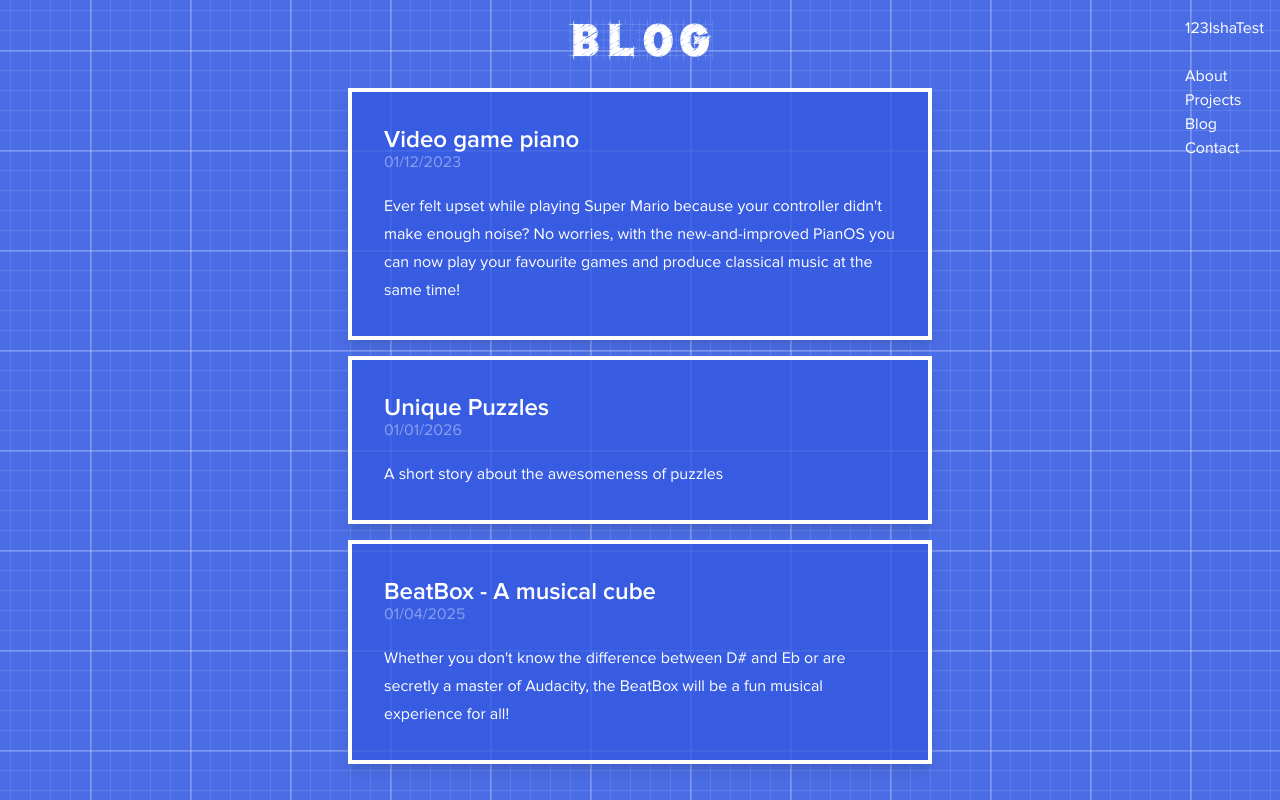
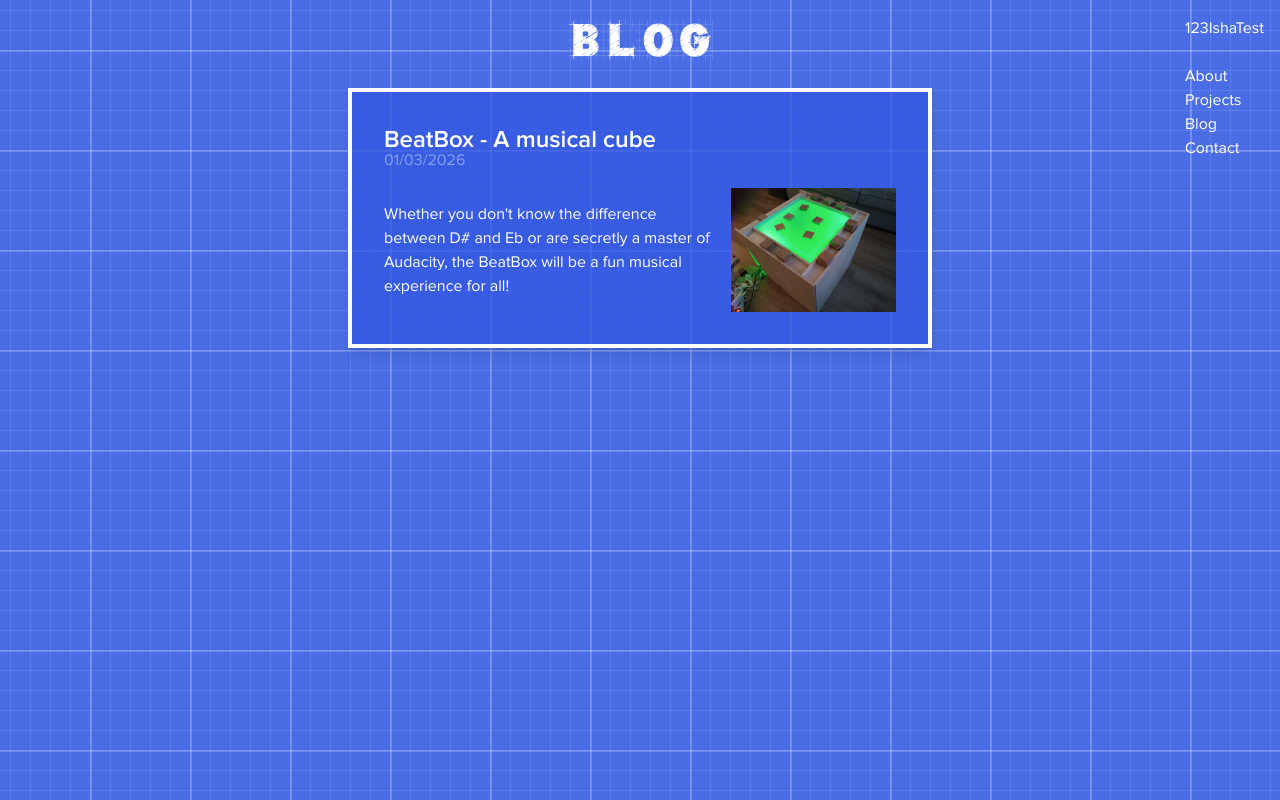
Before and after one commit to 123ishaTest/123ishatest-com, a SvelteKit app: page /blog in a window 1280 px wide. Built offline with nearby package versions, Linux system fonts and the light colour scheme.

Commit message:
Improve blog layout

```diff
--- a/src/lib/content/blogPosts.ts
+++ b/src/lib/content/blogPosts.ts
@@ -1,4 +1,5 @@
 import type { BlogPost } from '$lib/model/BlogPost';
+import { asset } from '$app/paths';
 
 export const piano: BlogPost = {
   id: 'piano',
@@ -16,8 +17,8 @@ export const beatBox: BlogPost = {
   title: 'BeatBox - A musical cube',
   description:
     "Whether you don't know the difference between D# and Eb or are secretly a master of Audacity, the BeatBox will be a fun musical experience for all!",
-  date: '01/04/2025',
-  image: '',
+  date: '01/03/2026',
+  image: asset('/images/beatbox/beatbox-led.jpg'),
   tags: ['games'],
   path: '/(app)/blog/(posts)/beat-box',
 };
@@ -34,15 +35,15 @@ export const foolsball: BlogPost = {
 };
 
 export const blogPosts: BlogPost[] = [
-  piano,
-  {
-    id: 'unique-puzzle',
-    title: 'Unique Puzzles',
-    description: 'A short story about the awesomeness of puzzles',
-    date: '01/01/2026',
-    image: '',
-    tags: ['games'],
-    path: '/(app)/blog/(posts)/puzzles',
-  },
+  // piano,
+  // {
+  //   id: 'unique-puzzle',
+  //   title: 'Unique Puzzles',
+  //   description: 'A short story about the awesomeness of puzzles',
+  //   date: '01/01/2026',
+  //   image: '',
+  //   tags: ['games'],
+  //   path: '/(app)/blog/(posts)/puzzles',
+  // },
   beatBox,
 ];
--- a/src/routes/(app)/blog/(posts)/+layout.svelte
+++ b/src/routes/(app)/blog/(posts)/+layout.svelte
@@ -10,6 +10,10 @@
   const blogName = $derived(projects.find((p) => resolve(p.url) === page.url.pathname)?.title ?? 'Blog');
 </script>
 
+<svelte:head>
+  <title>123IshaTest | {blogName}</title>
+</svelte:head>
+
 <div class="flex flex-col items-center space-y-4">
   <Header>{blogName}</Header>
 
--- a/src/routes/(app)/blog/+page.svelte
+++ b/src/routes/(app)/blog/+page.svelte
@@ -11,10 +11,16 @@
 {#each blogPosts as blogPost (blogPost.id)}
   <Link href={blogPost.path}>
     <Card>
-      <div class="prose text-white md:m-4 md:w-lg">
+      <div class="text-white md:m-4 md:w-lg">
         <Title>{blogPost.title}</Title>
         <span class="relative -top-4 opacity-40">{blogPost.date}</span>
-        <div>{blogPost.description}</div>
+
+        <div class="flex flex-row items-center space-x-4">
+          <div class="flex-2">{blogPost.description}</div>
+          <div class="flex-1">
+            <img class="w-full" src={blogPost.image} alt={blogPost.title} />
+          </div>
+        </div>
       </div>
     </Card>
   </Link>
```
Also changed, not shown: 1 other file (tests, documents, lock files or other folders).
